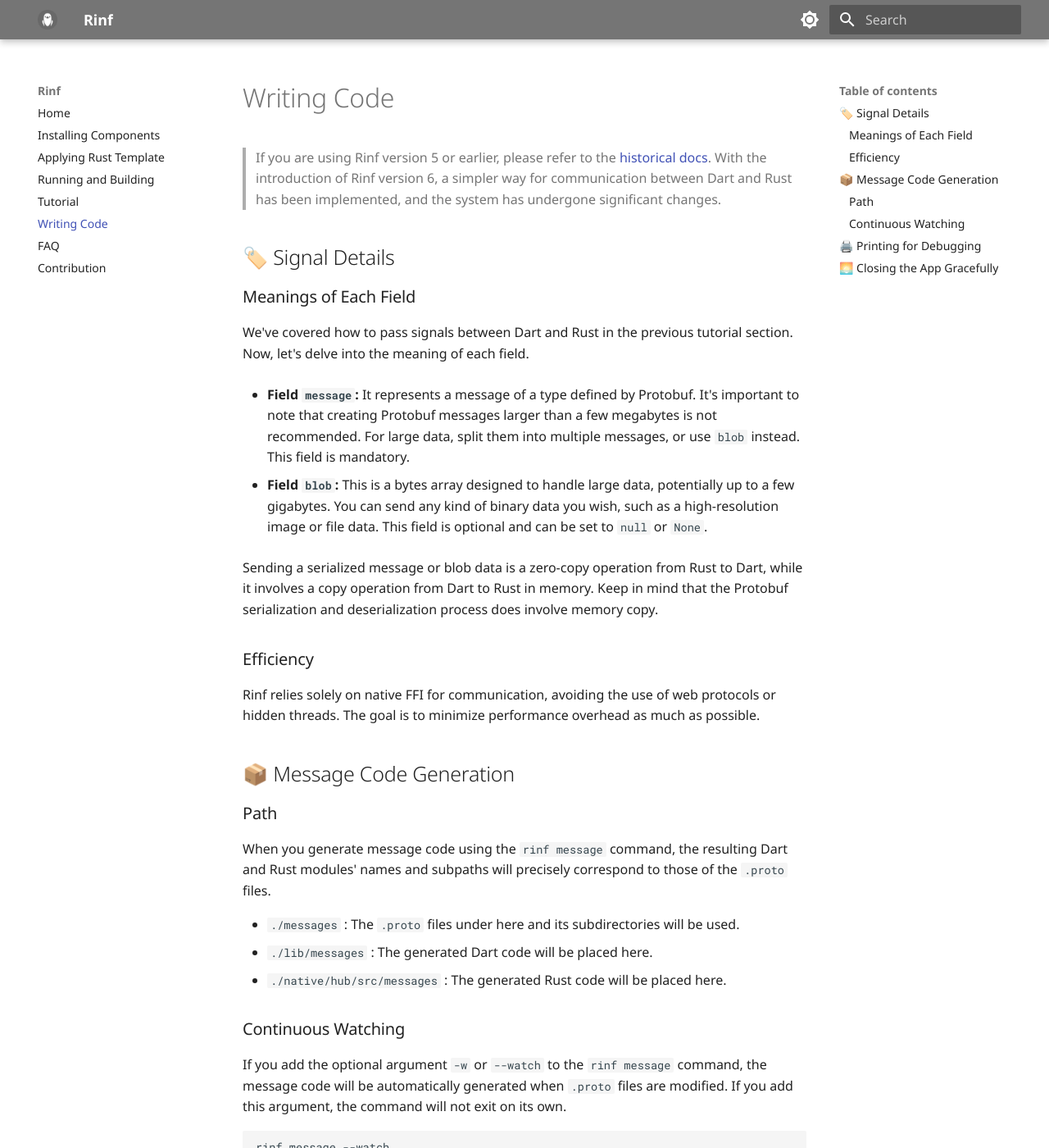
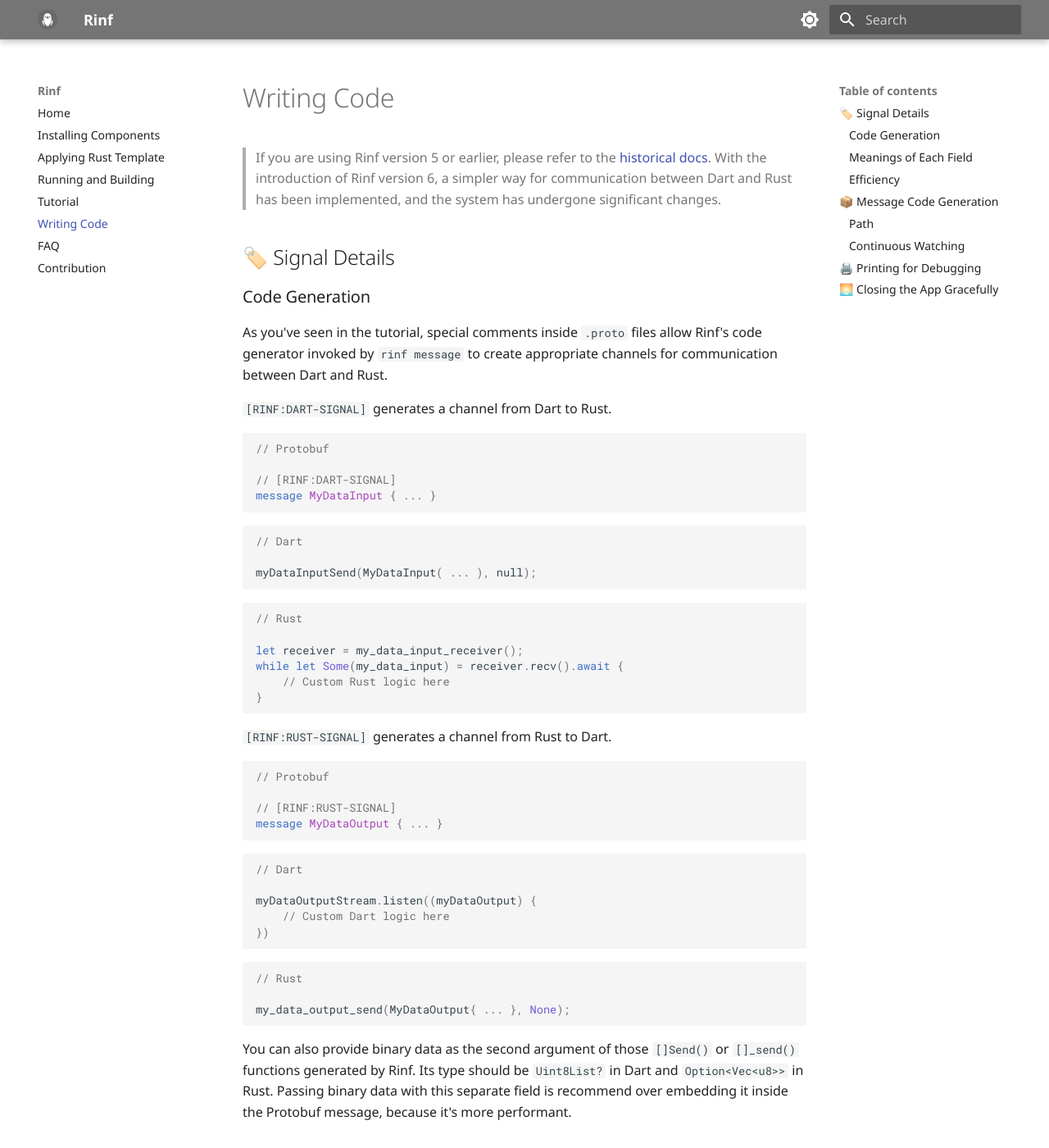
Before and after one commit to cunarist/rinf, an MkDocs documentation site: the page built from documentation/docs/writing-code.md, in a window 1280 px wide and 1400 px high. Shown: the whole window at 82% size. Built offline with MkDocs 1.6.1 and Material for MkDocs 9.7.7, drawn with Linux system fonts in a browser that asks for light colours.

Commit message:
Add guides about code generation

````diff
--- a/documentation/docs/writing-code.md
+++ b/documentation/docs/writing-code.md
@@ -3,6 +3,59 @@
 > If you are using Rinf version 5 or earlier, please refer to the [historical docs](https://github.com/cunarist/rinf/blob/v5.4.0/documentation/docs/writing-code.md). With the introduction of Rinf version 6, a simpler way for communication between Dart and Rust has been implemented, and the system has undergone significant changes.
 
 ## 🏷️ Signal Details
+
+### Code Generation
+
+As you've seen in the tutorial, special comments inside `.proto` files allow Rinf's code generator invoked by `rinf message` to create appropriate channels for communication between Dart and Rust.
+
+`[RINF:DART-SIGNAL]` generates a channel from Dart to Rust.
+
+```proto
+// Protobuf
+
+// [RINF:DART-SIGNAL]
+message MyDataInput { ... }
+```
+
+```dart
+// Dart
+
+myDataInputSend(MyDataInput( ... ), null);
+```
+
+```rust
+// Rust
+
+let receiver = my_data_input_receiver();
+while let Some(my_data_input) = receiver.recv().await {
+    // Custom Rust logic here
+}
+```
+
+`[RINF:RUST-SIGNAL]` generates a channel from Rust to Dart.
+
+```proto
+// Protobuf
+
+// [RINF:RUST-SIGNAL]
+message MyDataOutput { ... }
+```
+
+```dart
+// Dart
+
+myDataOutputStream.listen((myDataOutput) {
+    // Custom Dart logic here
+})
+```
+
+```rust
+// Rust
+
+my_data_output_send(MyDataOutput{ ... }, None);
+```
+
+You can also provide binary data as the second argument of those `[]Send()` or `[]_send()` functions generated by Rinf. Its type should be `Uint8List?` in Dart and `Option<Vec<u8>>` in Rust. Passing binary data with this separate field is recommend over embedding it inside the Protobuf message, because it's more performant.
 
 ### Meanings of Each Field
 
````
